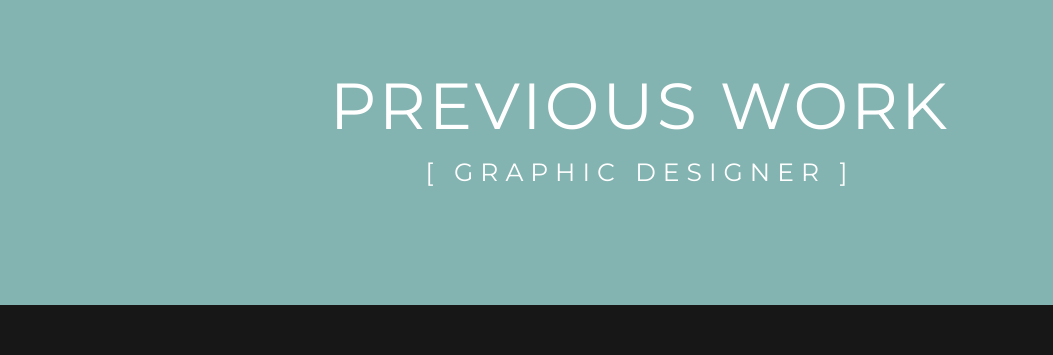
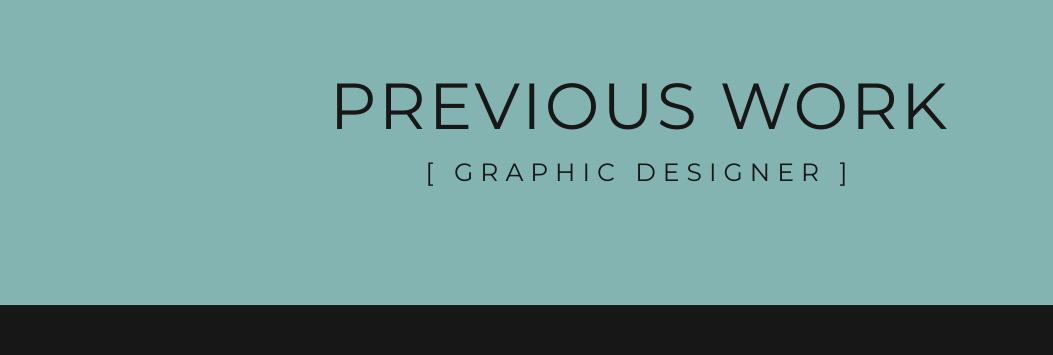
Before and after one commit to umezakip/peterkenichi.com, a plain HTML site: page prevwork.html in a window 1280 px wide. Shown: the top 355 px of the page, 0-1053 px from the left. Drawn offline with nearby package versions, Linux system fonts and the light colour scheme.

Commit message:
Update prev work.css
change header color from fff to 171717

```diff
--- a/PREV WORK SUBS/prev work.css
+++ b/PREV WORK SUBS/prev work.css
@@ -99,7 +99,7 @@ a.active {
 
 header {
   background-color: #84b4b1;
-  color: #fff;
+  color: #171717;
   text-align: center;
   padding: 30px 0 120px;
 }
```
